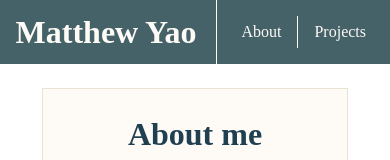
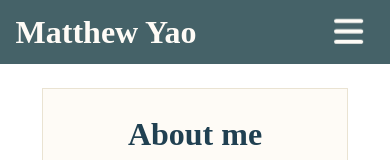
Before and after one commit to JNNNNYao/my-website, a React (Create React App) app: page /about in a window 390 px wide. Shown: the top 160 px of the page. Built offline with nearby package versions, Linux system fonts and the light colour scheme.

Commit message:
[UPDATE] responsive navbar

```diff
--- a/package.json
+++ b/package.json
@@ -5,6 +5,7 @@
   "dependencies": {
     "@fortawesome/fontawesome-svg-core": "^6.1.2",
     "@fortawesome/free-brands-svg-icons": "^6.1.2",
+    "@fortawesome/free-regular-svg-icons": "^6.1.2",
     "@fortawesome/free-solid-svg-icons": "^6.1.2",
     "@fortawesome/react-fontawesome": "^0.2.0",
     "@testing-library/jest-dom": "^5.16.5",
--- a/src/css/Navigation.scss
+++ b/src/css/Navigation.scss
@@ -65,4 +65,74 @@
             }
         }
     }
+
+    .navbar {
+        display: none;
+        position: fixed;
+        top: 0;
+        right: 1.5em;
+        height: inherit;
+        line-height: 72px;
+
+        button {
+            color: _palette(three);
+            background-color: transparent;
+            border: 0;
+        }
+
+        button:hover {
+            color: _palette(five);
+        }
+    }
+
+    .menu {
+        display: flex;
+        flex-direction: column;
+        position: absolute;
+        top: 64px;
+        left: 0;
+        width: 100%;
+        border-top: solid 2px _palette(three);
+        background-color: _palette(two);
+        text-align: center;
+
+        ul {
+            li {
+                display: flex;
+                flex-direction: column;
+
+                a {
+                    width: 100%;
+                }
+
+                a:hover {
+                    color: _palette(three);
+                }
+            }
+
+            li:hover {
+                background-color: _palette(five);
+            }
+        }
+    }
+
+    .menu-closed {
+        display: none;
+    }
+
+    @media screen and (max-width: 600px) {
+        .links {
+            display: none;
+        }
+
+        .navbar {
+            display: block;
+        }
+    }
+
+    @media screen and (min-width: 600px) {
+        .menu {
+            display: none;
+        }
+    }
 }
--- a/src/pages/blocks/Navigation.js
+++ b/src/pages/blocks/Navigation.js
@@ -1,8 +1,12 @@
-import React from 'react';
+import React, { useState } from 'react';
 import { Link } from 'react-router-dom';
+import { FontAwesomeIcon } from '@fortawesome/react-fontawesome';
+import { faBars } from '@fortawesome/free-solid-svg-icons'
 import '../../css/Navigation.scss';
 
 function Navigation() {
+    const [expanded, setExpanded] = useState(false)
+
     return (
         <header className="header">
             <h1 className="index-link">
@@ -18,6 +22,23 @@ function Navigation() {
                     </li>
                 </ul>
             </nav>
+            <nav className="navbar">
+                <button onClick={() => {
+                    setExpanded(!expanded)
+                }}>
+                    <FontAwesomeIcon icon={faBars} size="2x" beat />
+                </button>
+            </nav>
+            <div className={expanded? "menu": "menu-closed"}>
+                <ul>
+                    <li key="About">
+                        <Link to="/about">About</Link>
+                    </li>
+                    <li key="Projects">
+                        <Link to="/projects">Projects</Link>
+                    </li>
+                </ul>
+            </div>
         </header>
     );
 }
```
Also changed, not shown: 1 other file (tests, documents, lock files or other folders).
